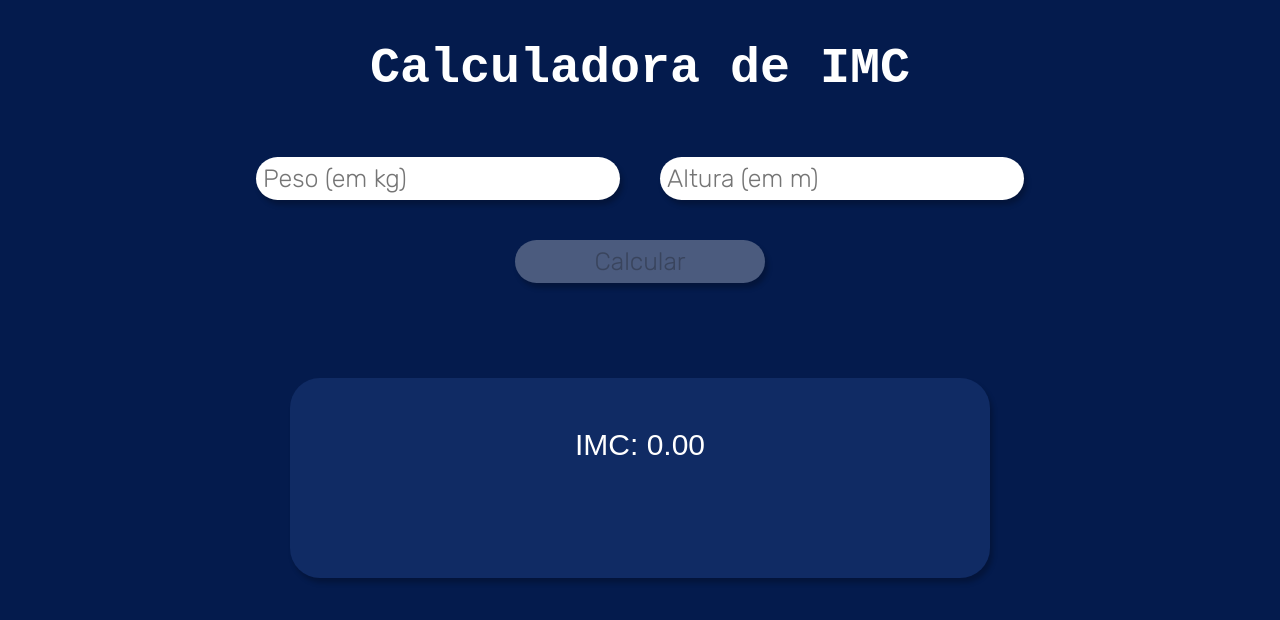
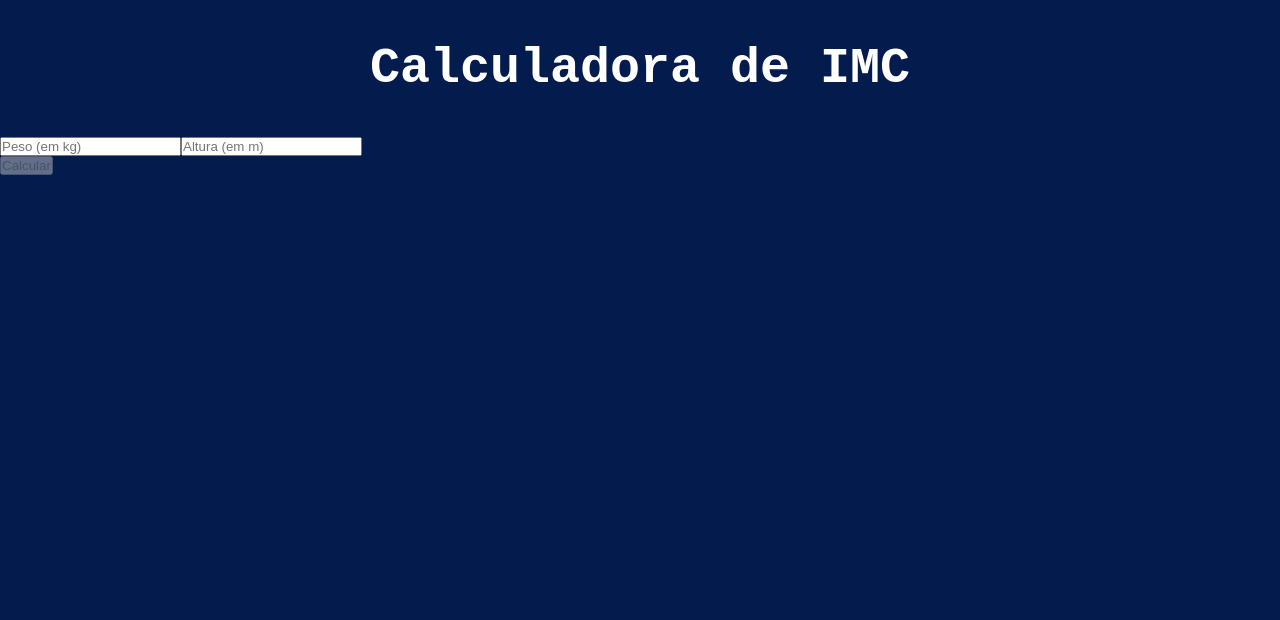
Before and after one commit to alessandroramos13/imc, a React (Create React App) app: page / in a window 1280 px wide. Shown: the top 620 px of the page. Built offline with nearby package versions, Linux system fonts and the light colour scheme.

Commit message:
reescrito

```diff
--- a/src/componentes/App.js
+++ b/src/componentes/App.js
@@ -8,7 +8,7 @@ class App extends Component {
         return (
             <div className='App'>
                 <h1>Calculadora de IMC</h1>
-                <Buttons/>
+                <Buttons />
             </div>
         );
     }
--- a/src/componentes/Buttons.js
+++ b/src/componentes/Buttons.js
@@ -1,69 +1,47 @@
 import React, { Component } from 'react';
-import Output from './Output';
 import './Buttons.css';
 
-class Buttons extends Component {
+class Button extends Component {
 
     constructor() {
         super()
         this.state = {
             peso: '',
             altura: '',
-            imc: 0,
+            imc: '',
         }
-
     }
 
     setPeso = (e) => {
-        this.setState({ peso: e.target.value })
+        this.setState({peso: e.target.value})
     }
 
     setAltura = (e) => {
-        this.setState({ altura: e.target.value })
+        this.setState({altura: e.target.value})
     }
 
     setIMC = () => {
         let resultado = Number(this.state.peso) / (Number(this.state.altura) * Number(this.state.altura))
-        this.setState({ peso: '', altura: '', imc: resultado })
-        return (
-            <Output />
-        )
-
+        this.setState({imc: resultado})
+        alert(`O seu IMC é de ${resultado.toFixed(2)}`)
     }
 
     render() {
-        if (this.state.peso !== '' && this.state.altura !== '') {
-            return (
-                <div>
-                    <div className='bt'>
-                        <input type="number" className='bt_peso' value={this.state.peso} placeholder={'Peso (em kg)'} onChange={this.setPeso} />
-                        <input type="number" className='bt_altura' value={this.state.altura} placeholder={'Altura (em m)'} onChange={this.setAltura} />
-                        <br />
-                        <input type="submit" className='calc' value="Calcular" onClick={this.setIMC} />
-                        <div className='imcStyle'>
-                            <Output imcState={this.state.imc} />
-                            p
-                        </div>
-                    </div>
+
+        return(
+            <div>
+                <div className="input" >
+                    <input type="number" value={this.state.peso} placeholder="Peso (em kg)" onChange={this.setPeso} />
+                    <input type="number" value={this.state.altura} placeholder="Altura (em m)" onChange={this.setAltura} />
+                    <br/>
+                    {this.state.peso !== '' && this.state.altura !== '' ? <input type="submit" value="Calcular" className="calcular" onClick={this.setIMC} /> : <input type="submit" className="calcularDisabled" disabled value="Calcular" />}
                 </div>
-            );
-        }
-        else {
-            return (
-                <div>
-                    <div className='bt'>
-                        <input type="number" className='bt_peso' value={this.state.peso} placeholder={'Peso (em kg)'} onChange={this.setPeso} />
-                        <input type="number" className='bt_altura' value={this.state.altura} placeholder={'Altura (em m)'} onChange={this.setAltura} />
-                        <br />
-                        <input type="submit" className='calc' value="Calcular" disabled onClick={this.setIMC} />
-                        <div className='imcStyle'>
-                            <Output imcState={this.state.imc} />
-                        </div>
-                    </div>
+                <div className="output" >
+
                 </div>
-            );
-        }
+            </div>
+        )
     }
 }
 
-export default Buttons;
+export default Button;
--- a/src/componentes/Output.js
+++ /dev/null
@@ -1,17 +0,0 @@
-import React, { Component } from 'react';
-import './Output.css';
-
-class Output extends Component {
-    render() {
-
-        var imcState = this.props.imcState
-
-        return (
-            <div className='imc'>
-                <p>IMC: {imcState.toFixed(2)} </p>
-            </div>
-        );
-    }
-}
-
-export default Output;
```
